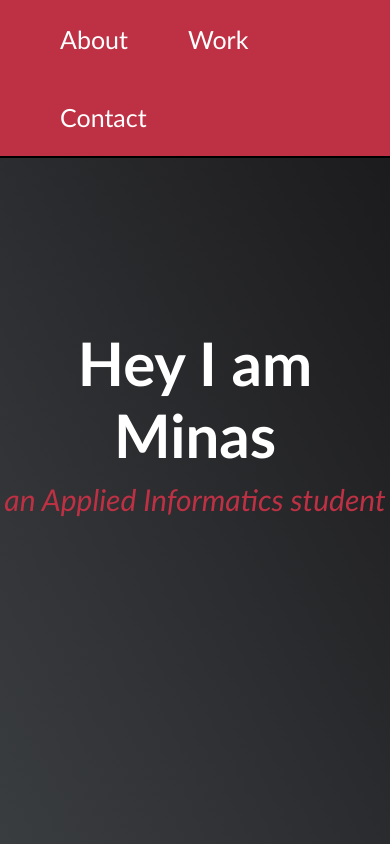
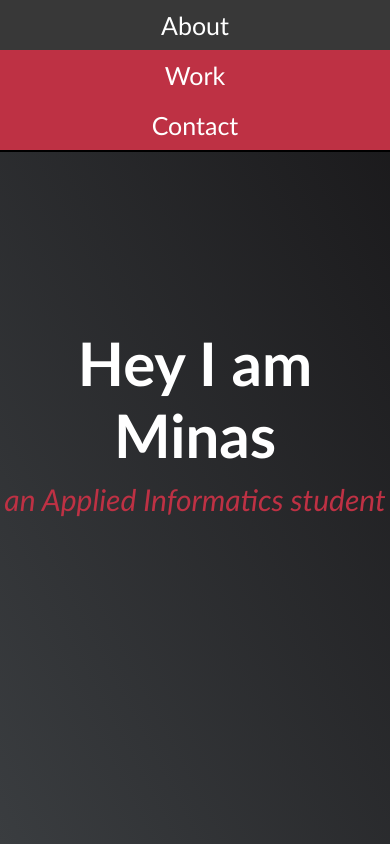
Before and after one commit to ics20072/PersonalPortfolioWebpage-FCC, a plain HTML site: page code/index.html in a window 390 px wide. Shown: the top 844 px of the page. Drawn offline with Linux system fonts and the light colour scheme.

Commit message:
Responsive design for nav bar fixed

```diff
--- a/code/style.css
+++ b/code/style.css
@@ -30,6 +30,23 @@
     top: 0;
     transition: top ease 0.5s;
   }
+
+  #navbar-list {
+    margin: 0;
+    padding: 0;
+    margin-left: 30px;
+  }
+
+  #navbar-list li {
+    float: left;
+    display: block;
+    text-align: center;
+  }
+
+  .nav-link {
+    padding-top: 24px;
+    padding-bottom: 24px;
+  }
 }
 
 @media (max-width: 1090px) {
@@ -58,6 +75,23 @@
     position: relative;
     top: 0;
     transition: top ease 0.5s;
+  }
+
+  #navbar-list {
+    margin: 0;
+    padding: 0;
+    margin-left: 30px;
+  }
+
+  #navbar-list li {
+    float: left;
+    display: block;
+    text-align: center;
+  }
+
+  .nav-link {
+    padding-top: 24px;
+    padding-bottom: 24px;
   }
 }
 
@@ -88,6 +122,22 @@
     top: 0;
     transition: top ease 0.5s;
   }
+
+  #navbar-list {
+    display: flex;
+    flex-direction: column;
+    margin: auto;
+  }
+
+  #navbar-list li {
+    display: block;
+    text-align: center;
+  }
+
+  .nav-link {
+    padding-top: 10px;
+    padding-bottom: 10px;
+  }
 }
 
 body {
@@ -104,26 +154,12 @@ body {
   z-index: 1;
 }
 
-#navbar-list {
-  margin: 0;
-  padding: 0;
-  margin-left: 30px;
-}
-
-#navbar-list li {
-  float: left;
-  display: block;
-  text-align: center;
-}
-
 .nav-link {
   display: block;
   text-decoration: none;
   color: white;
   font-size: 25px;
   font-family: var(--main-font-family);
-  padding-top: 24px;
-  padding-bottom: 24px;
   padding-left: 30px;
   padding-right: 30px;
 }
```
